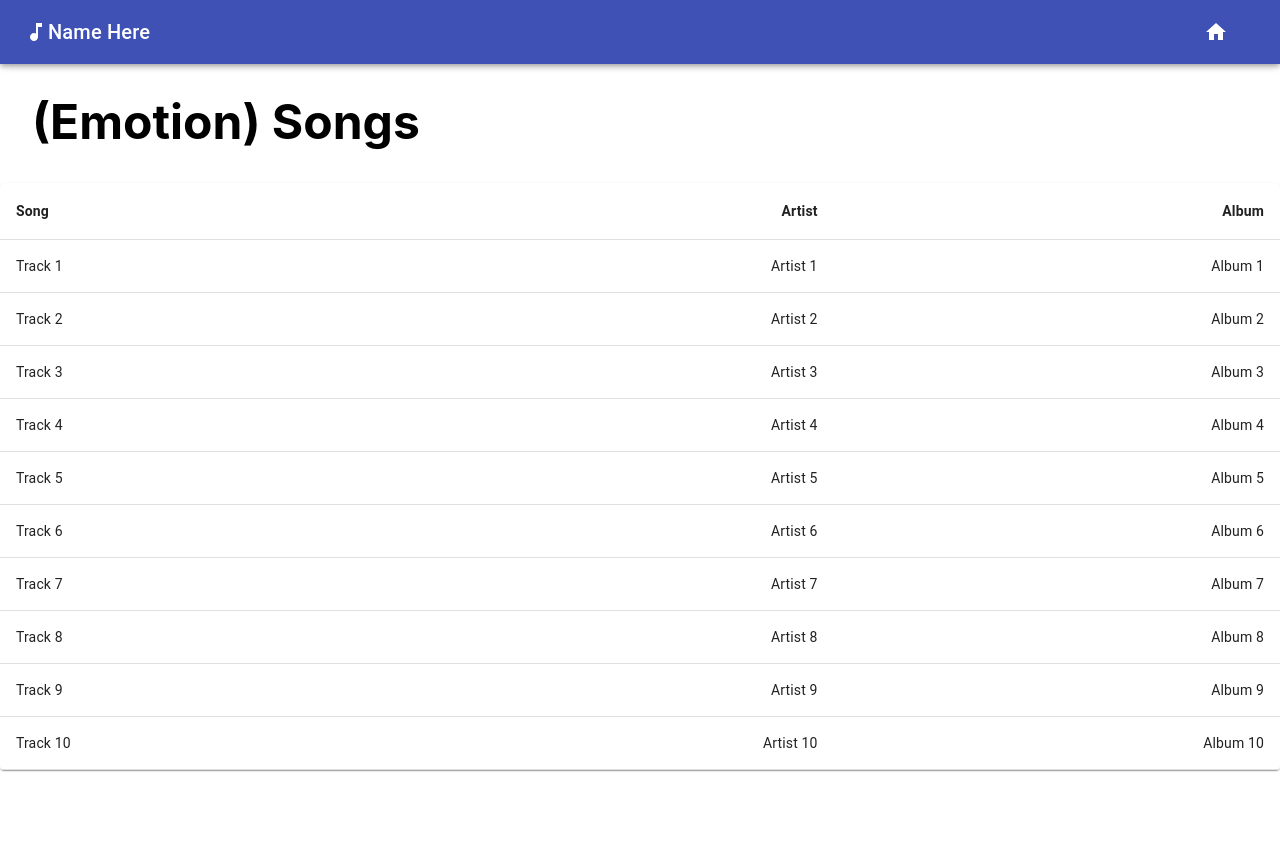
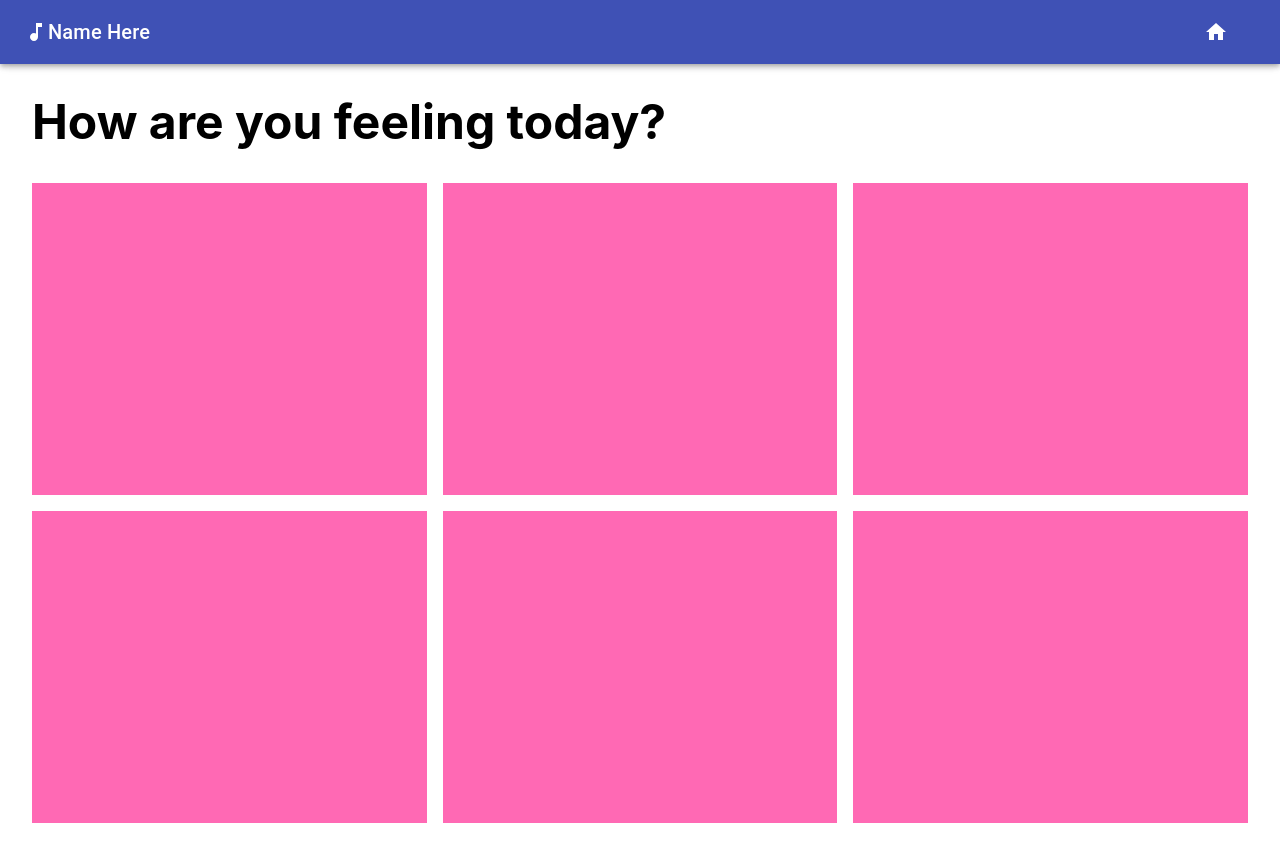
Before and after one commit to Silver2Engineered/spotify, a React (Create React App) app: page / in a window 1280 px wide. Before the commit the page ends 800 px from the top, so only its background shows below. Built offline with nearby package versions, Linux system fonts and the light colour scheme.

Commit message:
mood page as home

```diff
--- a/src/App.js
+++ b/src/App.js
@@ -6,7 +6,7 @@ import TrackPage from './pages/TrackPage.js'
 function App() {
   return (
     <div>
-      <TrackPage />
+      <MoodPage />
     </div>
   );
 }
```
